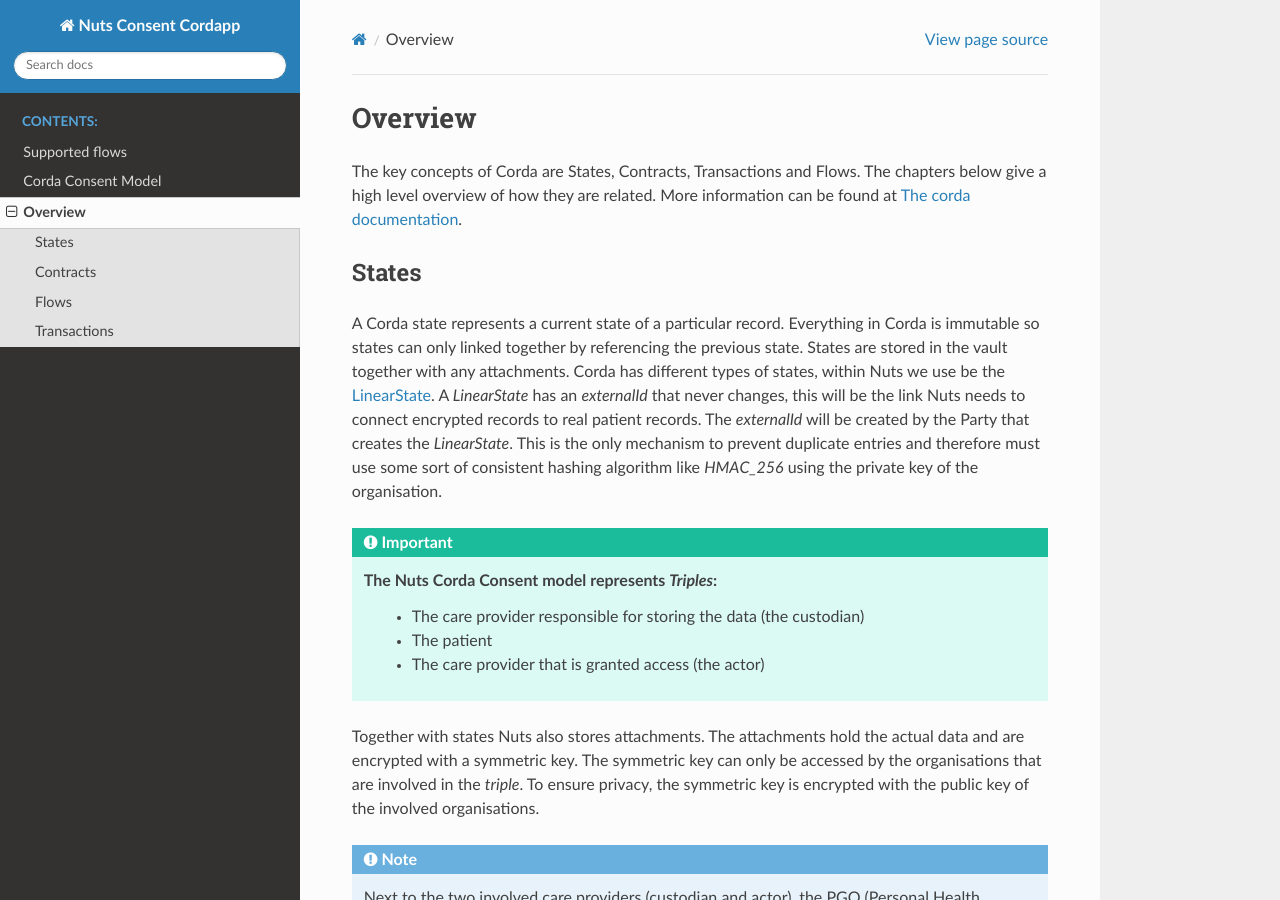
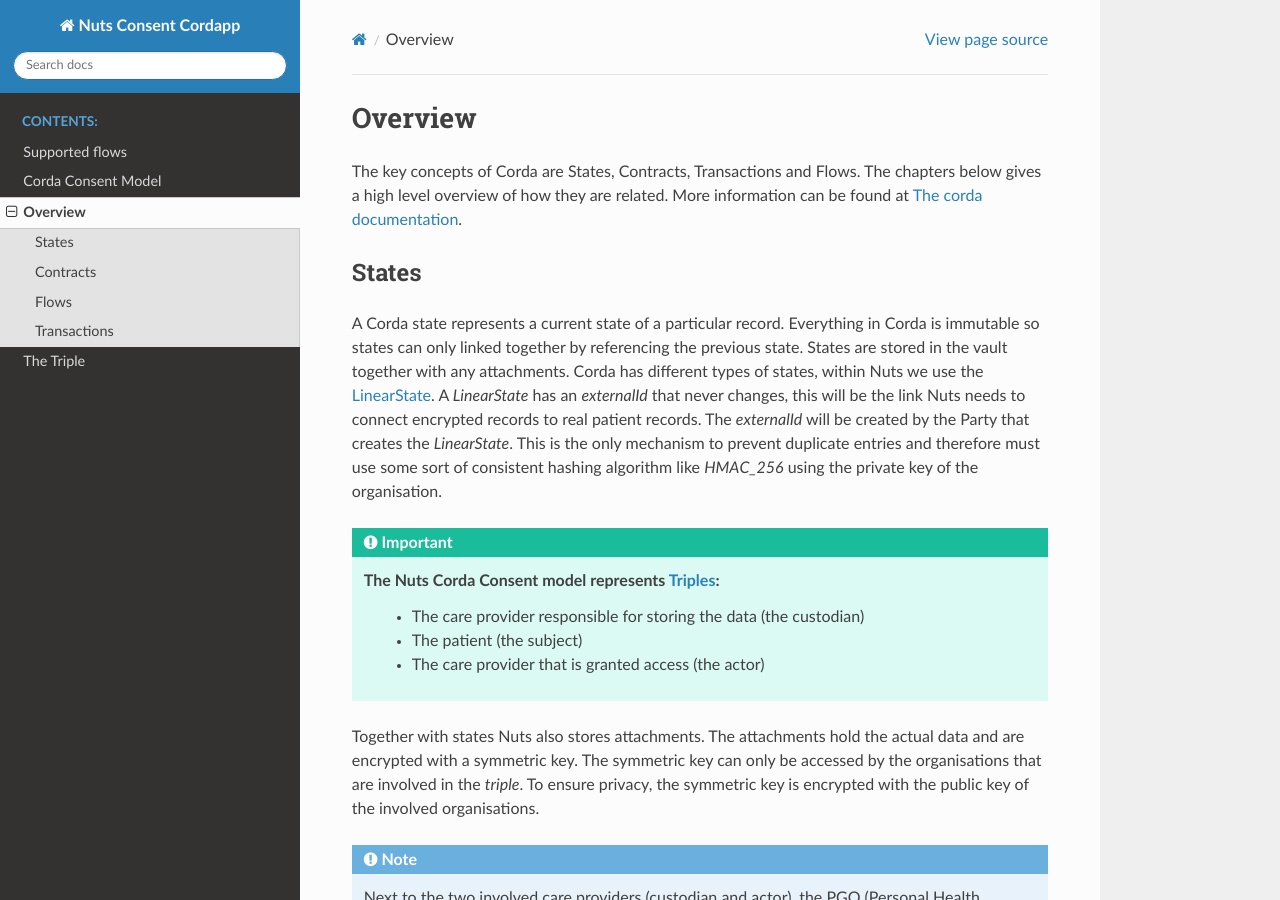
Before and after one commit to nuts-foundation/nuts-consent-cordapp, a Sphinx documentation site: the page built from docs/pages/overview.rst, in a window 1280 px wide and 900 px high. Built offline with Sphinx 7.4.7 and the Read the Docs theme 2.0.0, drawn with Linux system fonts in a browser that asks for light colours.

Commit message:
Added page about the 'Triple' Fixed some types
Signed-off-by: Wout Slakhorst <wout.slakhorst@nedap.com>

```diff
--- a/docs/index.rst
+++ b/docs/index.rst
@@ -3,7 +3,9 @@
 Nuts Consent Cordapp
 ====================
 
-The *Nuts Consent Cordapp* (What is a Cordapp?: https://docs.corda.net/cordapp-overview.html) is responsible for creating the decentralised state of consent. It is essentially the main source for the Nuts consent records and resides in *Nuts space* (:ref:`High level architecture`). The :ref:`nuts-consent-cordapp-model` therefore consists mainly of encrypted data. Validation of any data specific constraints will be delegated to *Service space* during a Corda transaction.
+The *Nuts Consent Cordapp* (What is a Cordapp?: https://docs.corda.net/cordapp-overview.html) is responsible for creating the decentralised state of consent.
+It is essentially the main source for the Nuts consent records and resides in *Nuts space* (:ref:`High level architecture`).
+The :ref:`nuts-consent-cordapp-model` therefore consists mainly of encrypted data. Validation of any data specific constraints will be delegated to *Service space* during a Corda transaction.
 
 The basics are described in :ref:`nuts-consent-cordapp-overview` and are a good place to start.
 
--- a/docs/pages/overview.rst
+++ b/docs/pages/overview.rst
@@ -3,39 +3,58 @@
 Overview
 ========
 
-The key concepts of Corda are States, Contracts, Transactions and Flows. The chapters below give a high level overview of how they are related. More information can be found at `The corda documentation <https://docs.corda.net/key-concepts.html>`_.
+The key concepts of Corda are States, Contracts, Transactions and Flows. The chapters below gives a high level overview of how they are related.
+More information can be found at `The corda documentation <https://docs.corda.net/key-concepts.html>`_.
 
 States
 ------
 
-A Corda state represents a current state of a particular record. Everything in Corda is immutable so states can only linked together by referencing the previous state. States are stored in the vault together with any attachments. Corda has different types of states, within Nuts we use be the `LinearState <https://docs.corda.net/api-states.html?highlight=linearstate#linearstate>`_. A *LinearState* has an *externalId* that never changes, this will be the link Nuts needs to connect encrypted records to real patient records. The *externalId* will be created by the Party that creates the *LinearState*. This is the only mechanism to prevent duplicate entries and therefore must use some sort of consistent hashing algorithm like *HMAC_256* using the private key of the organisation.
+A Corda state represents a current state of a particular record. Everything in Corda is immutable so states can only linked together by referencing the previous state.
+States are stored in the vault together with any attachments. Corda has different types of states, within Nuts we use the `LinearState <https://docs.corda.net/api-states.html?highlight=linearstate#linearstate>`_.
+A *LinearState* has an *externalId* that never changes, this will be the link Nuts needs to connect encrypted records to real patient records.
+The *externalId* will be created by the Party that creates the *LinearState*.
+This is the only mechanism to prevent duplicate entries and therefore must use some sort of consistent hashing algorithm like *HMAC_256* using the private key of the organisation.
 
 .. important::
 
-    The Nuts Corda Consent model represents *Triples*:
+    The Nuts Corda Consent model represents :ref:`Triples <nuts-consent-cordapp-triple>`:
         * The care provider responsible for storing the data (the custodian)
-        * The patient
+        * The patient (the subject)
         * The care provider that is granted access (the actor)
 
-Together with states Nuts also stores attachments. The attachments hold the actual data and are encrypted with a symmetric key. The symmetric key can only be accessed by the organisations that are involved in the *triple*. To ensure privacy, the symmetric key is encrypted with the public key of the involved organisations.
+Together with states Nuts also stores attachments. The attachments hold the actual data and are encrypted with a symmetric key.
+The symmetric key can only be accessed by the organisations that are involved in the *triple*.
+To ensure privacy, the symmetric key is encrypted with the public key of the involved organisations.
 
 .. note::
 
-    Next to the two involved care providers (custodian and actor), the PGO (Personal Health Environment) can be an involved party as well. When this is the case, extra attachments will be present containing the patient identifier for the PGO. The attachments that reference the official patient identifier (BSN) will be `hidden <https://docs.corda.net/key-concepts-tearoffs.html>`_ for the PGO.
+    Next to the two involved care providers (custodian and actor), the PGO (Personal Health Environment) can be an involved party as well.
+    When this is the case, extra attachments will be present containing the patient identifier for the PGO.
+    The attachments that reference the official patient identifier (BSN) will be `hidden <https://docs.corda.net/key-concepts-tearoffs.html>`_ for the PGO.
 
 More information on the structure of the attachments can be read in the :ref:`nuts-consent-cordapp-model` chapter.
 
 Contracts
 ---------
 
-Contracts in Corda are the pieces of software that check state transitions. Given a particular action a state will be consumed and a new output state will be created. A contract makes sure this operation is atomic across all participating parties. Since Nuts consent states only have an *externalId* and attachments, the contracts will mainly look at the attachment data to make sure that certain constraints at the meta level are correct. The *Nuts Consent Cordapp* will also use an `Corda Oracle <https://docs.corda.net/key-concepts-oracles.html>`_ to get confirmation on the consent data from *service space* (Under architectural construction).
+Contracts in Corda are the pieces of software that check state transitions. Given a particular action a state will be consumed and a new output state will be created.
+A contract makes sure this operation is atomic across all participating parties.
+Since Nuts consent states only have an *externalId* and attachments, the contracts will mainly look at the attachment data to make sure that certain constraints at the meta level are correct.
+The *Nuts Consent Cordapp* will also use an `Corda Oracle <https://docs.corda.net/key-concepts-oracles.html>`_ to get confirmation on the consent data from *service space* (Under architectural construction).
 
 Flows
 -----
 
-`Flows <https://docs.corda.net/key-concepts-flows.html>`_ are the main pieces of logic to create or update states. They are basically a step-by-step description on information gathering, sending data to other parties and finalising the transaction. Flows are distinguished in to sending and receiving flows and can contain any number of sub-flows. The sub-flows allow for reuse of functionality. The current supported flows can be found in the :ref:`nuts-consent-cordapp-flows` chapter.
+`Flows <https://docs.corda.net/key-concepts-flows.html>`_ are the main pieces of logic to create or update states.
+They are basically a step-by-step description on information gathering, sending data to other parties and finalising the transaction.
+Flows are distinguished in to sending and receiving flows and can contain any number of sub-flows. The sub-flows allow for reuse of functionality.
+The current supported flows can be found in the :ref:`nuts-consent-cordapp-flows` chapter.
 
 Transactions
 ------------
 
-A Corda transaction is the process were input states are transformed to output states according to a flow. All involved parties will sign the transaction if it adheres to the contract associated with the transaction. When all parties agree, a `notary <https://docs.corda.net/key-concepts-notaries.html>`_ will sign the transaction making it final. The parties will then proceed to update the changes in the `vault <https://docs.corda.net/vault.html>`_. No custom transaction logic is possible and this is entirely handled by Corda.
+A Corda transaction is the process were input states are transformed to output states according to a flow.
+All involved parties will sign the transaction if it adheres to the contract associated with the transaction.
+When all parties agree, a `notary <https://docs.corda.net/key-concepts-notaries.html>`_ will sign the transaction making it final.
+The parties will then proceed to update the changes in the `vault <https://docs.corda.net/vault.html>`_.
+No custom transaction logic is possible and this is entirely handled by Corda.
```
Also changed, not shown: docs/pages/model.rst (+32 -9 lines), docs/pages/triple.rst (added, +65 -0 lines).
